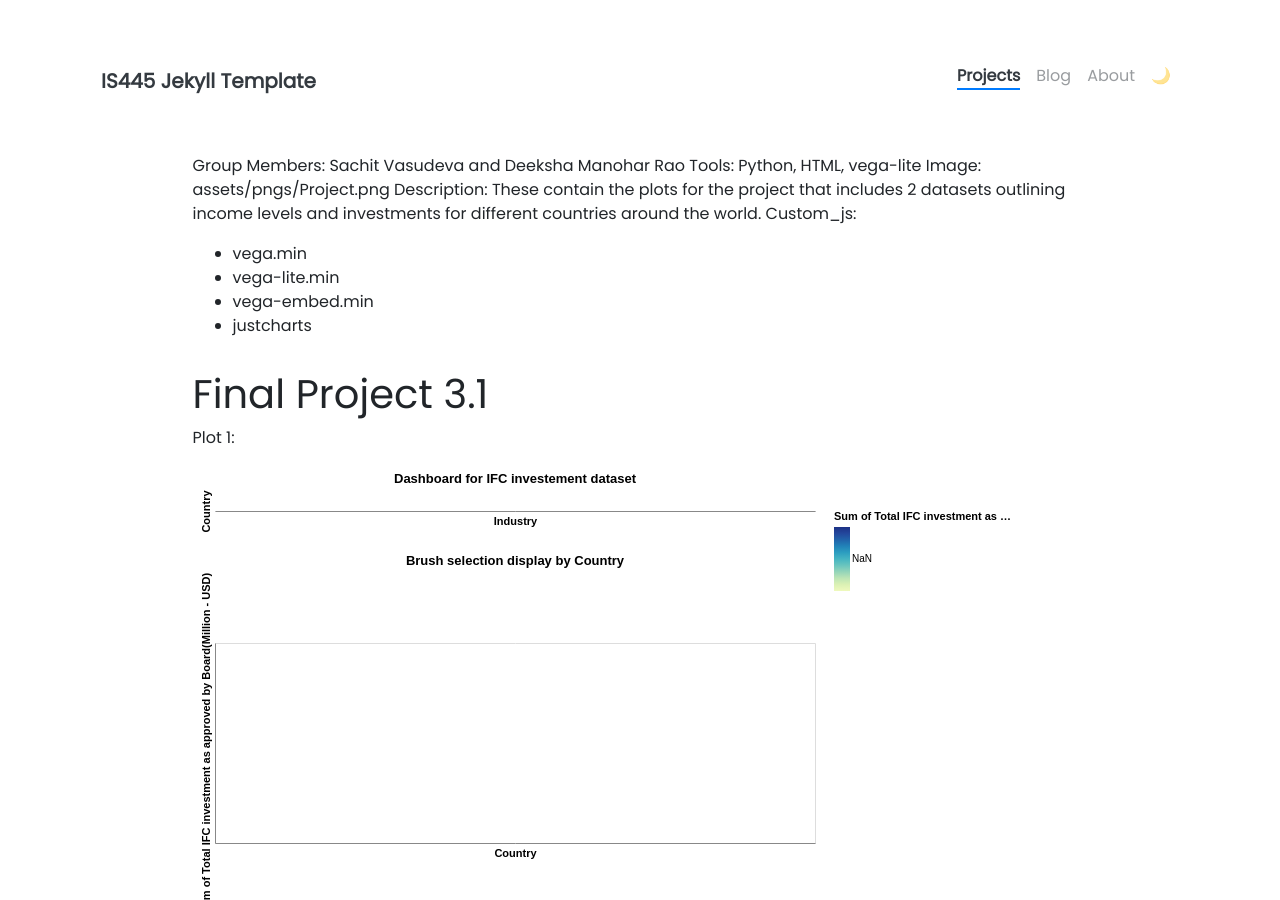
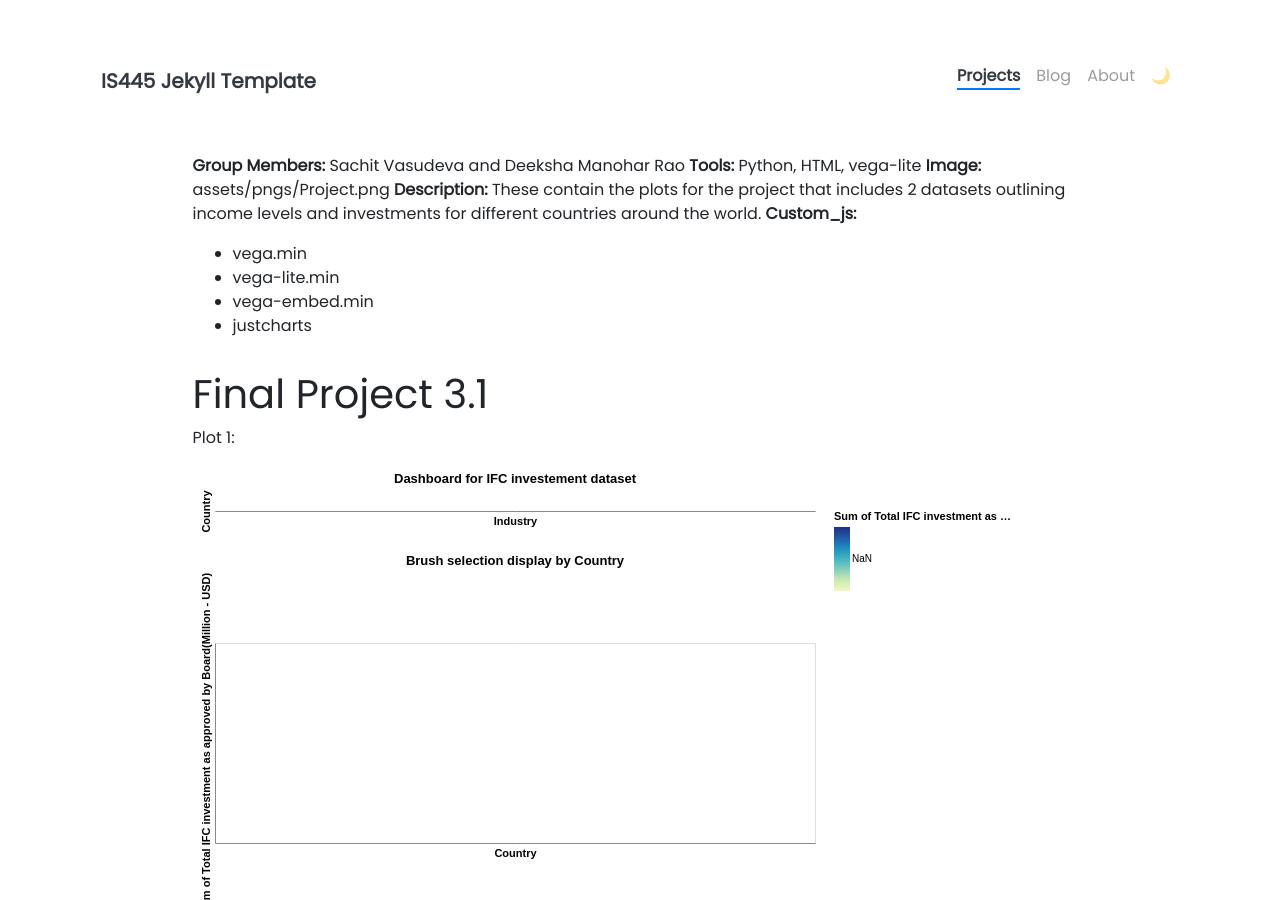
Before and after one commit to sachitv2/sachitv2.github.io, a Jekyll site: the page built from _projects/Final_Project_3.1.md, in a window 1280 px wide and 900 px high. Built offline with Jekyll 4.4.1, drawn with Linux system fonts in a browser that asks for light colours; nearby versions of some CDN libraries; part of the change alters nothing that is shown.

```diff
--- a/_projects/Final_Project_3.1.md
+++ b/_projects/Final_Project_3.1.md
@@ -10,11 +10,11 @@ custom_js:
   - vega-embed.min
   - justcharts
 ---
-Group Members: Sachit Vasudeva and Deeksha Manohar Rao
-Tools: Python, HTML, vega-lite
-Image: assets/pngs/Project.png
-Description: These contain the plots for the project that includes 2 datasets outlining income levels and investments for different countries around the world.
-Custom_js:
+**Group Members:** Sachit Vasudeva and Deeksha Manohar Rao
+**Tools:** Python, HTML, vega-lite
+**Image:** assets/pngs/Project.png
+**Description:** These contain the plots for the project that includes 2 datasets outlining income levels and investments for different countries around the world.
+**Custom_js:**
   - vega.min
   - vega-lite.min
   - vega-embed.min
```
